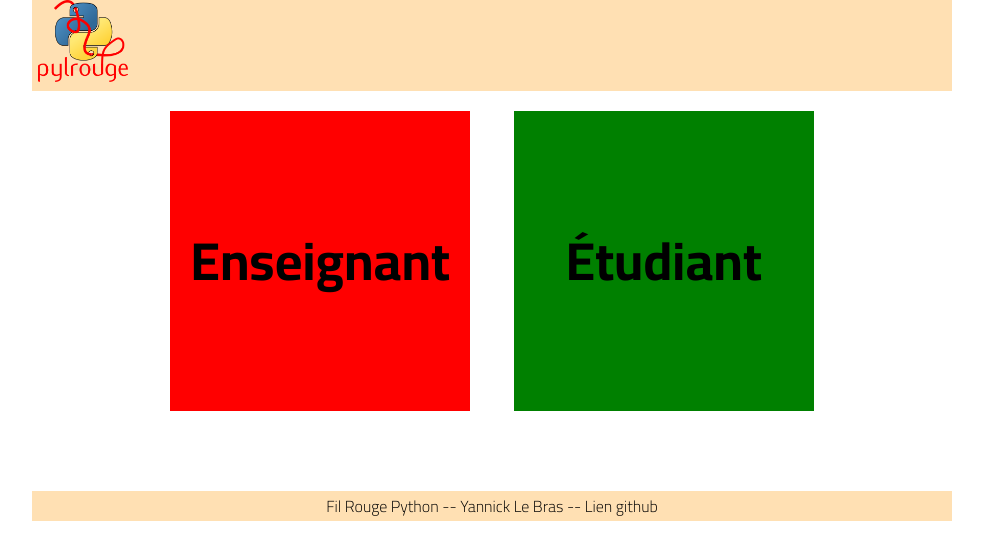
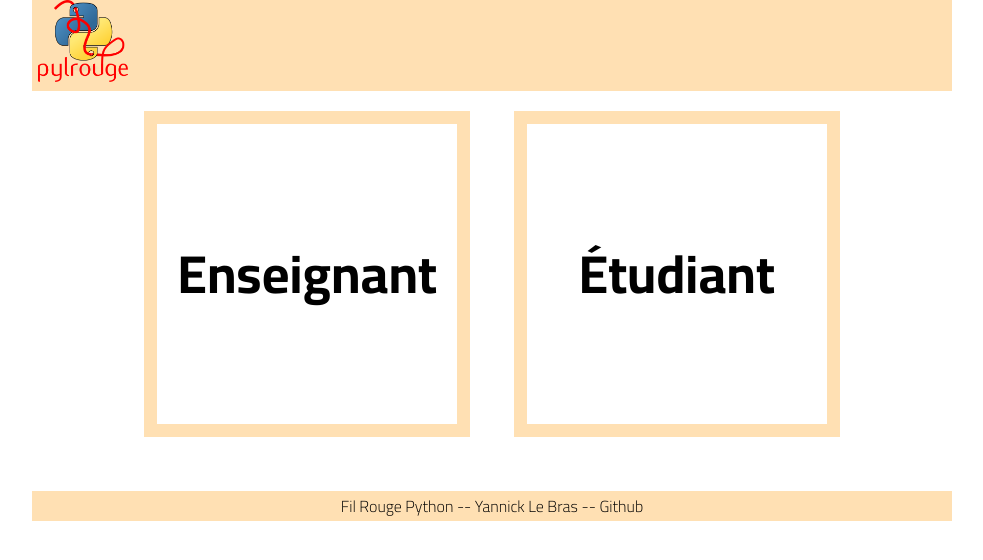
Before and after one commit to yannicklebras/PylRouge, a PHP site: page / in a window 1280 px wide. Shown: the top 560 px of the page, without its empty margins (148-1131 px from the left). Run offline with PHP 8.4, Linux system fonts and the light colour scheme.

Commit message:
ajustements de mise en page

```diff
--- a/index.php
+++ b/index.php
@@ -1,6 +1,11 @@
-<?php include("entete.php");?>
+<?php
+session_start();
+session_destroy();
+unset($_SESSION);
+include("entete.php");?>
+
 <center>
-	<div class="tuile connexion-prof"><a href="connect_prof.php" class="fill-div">Enseignant</a></div>
-	<div class="tuile connexion-eleve"><a href="connect_etud.php" class="fill-div">Étudiant</a></div>
+	<div class="tuile tuile-accueil"><a href="connect_prof.php" class="fill-div">Enseignant</a></div>
+	<div class="tuile tuile-accueil"><a href="connect_etud.php" class="fill-div">Étudiant</a></div>
 </center>
 <?php include("piedepage.php");?>
--- a/piedepage.php
+++ b/piedepage.php
@@ -1,4 +1,4 @@
 
-</div><div class="pied-de-page">Fil Rouge Python -- Yannick Le Bras -- Lien github</div>
+</div><div class="pied-de-page">Fil Rouge Python -- Yannick Le Bras -- <a class=lien href="https://github.com/yannicklebras/PylRouge/">Github</a></div>
 </body>
 </html>
--- a/style.css
+++ b/style.css
@@ -25,13 +25,14 @@ a.fill-div {
 	height:300px;
 	margin:20px
 	}
-.connexion-prof{
-	background-color:red
-	}
-
-.connexion-eleve{
-	background-color:green
-	}
+.tuile-accueil {
+        background-color:white;
+        border:solid 10pt #ffe0b3;
+        }
+.tuile-accueil:hover{
+        background-color:#ffe0b3;
+        border:solid 10pt white;
+        }
 
 .tuile-classes {
 	background-color:white;
```
